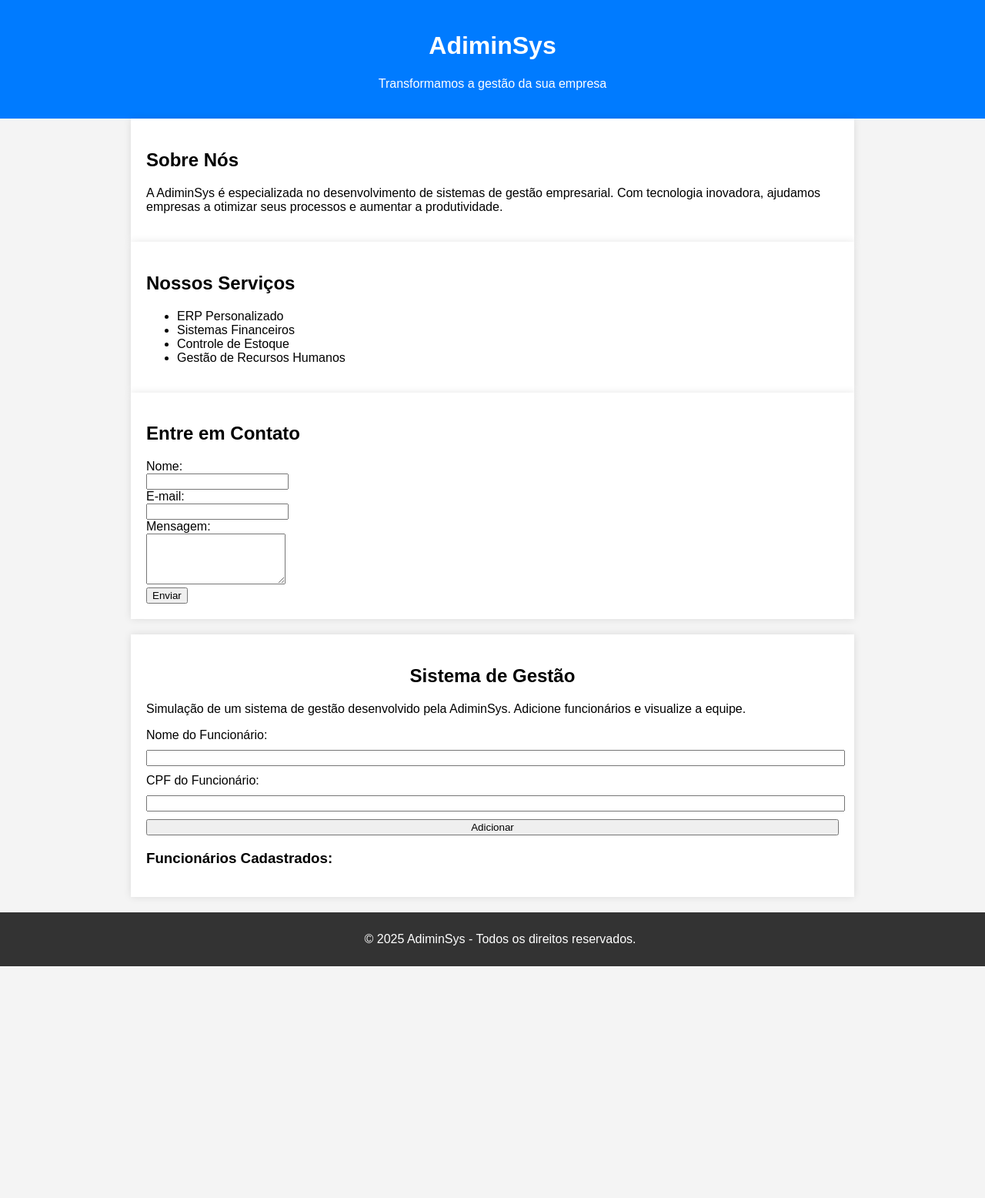
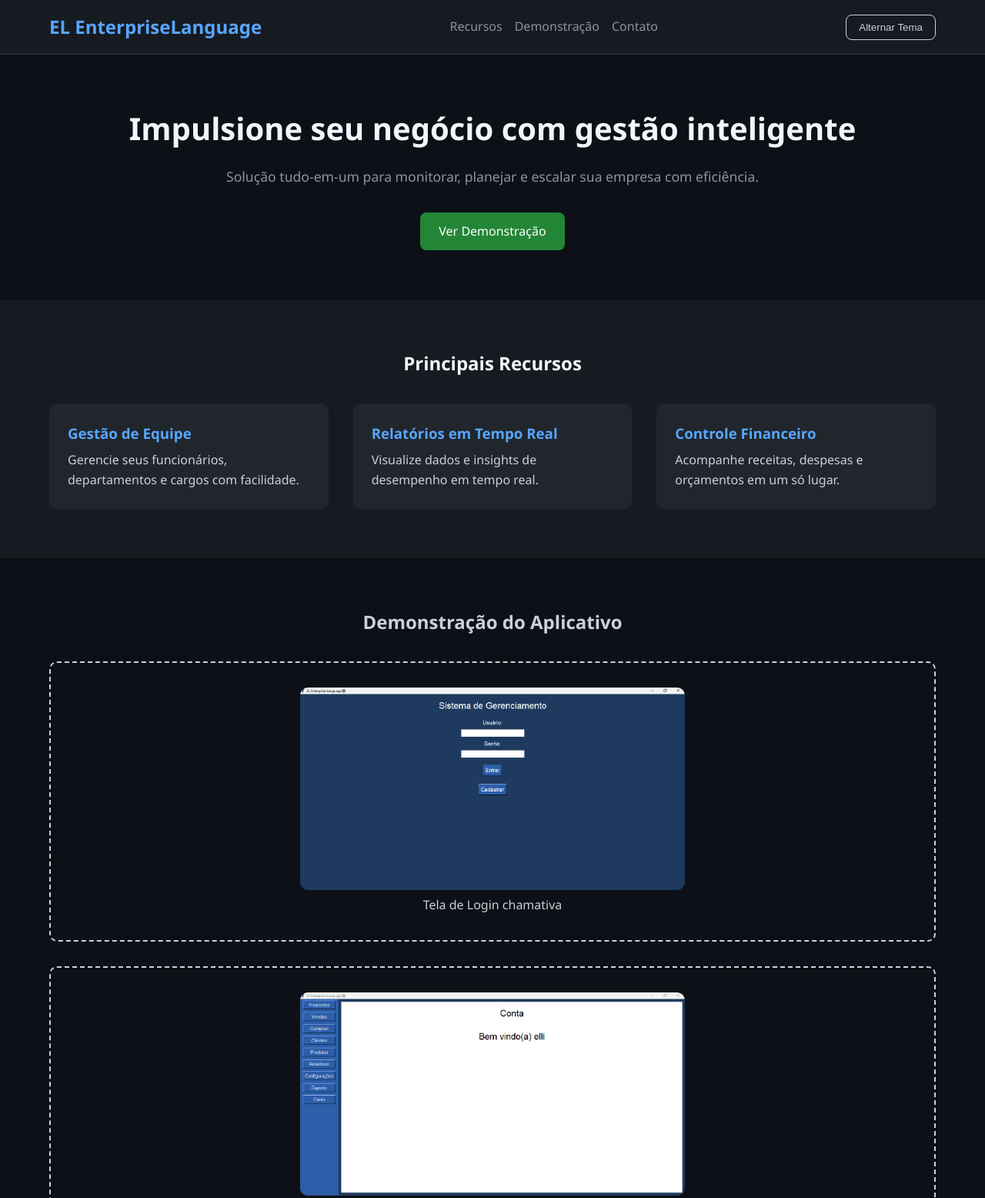
Before and after one commit to ElliJr/site_de_gestao, a plain HTML site: page index.html in a window 1280 px wide. Shown: the top 1556 px of the page at 77% size. Before the commit the page ends 1255 px from the top, so only its background shows below. Drawn offline with Linux system fonts and the light colour scheme; no server answers.

Commit message:
update site
dei um visual novo para o site.

```diff
--- /dev/null
+++ b/css/style.css
@@ -0,0 +1,298 @@
+/* Reset */
+* {
+  margin: 0;
+  padding: 0;
+  box-sizing: border-box;
+}
+
+body {
+  font-family: 'Segoe UI', sans-serif;
+  line-height: 1.6;
+  transition: background-color 0.3s, color 0.3s;
+}
+
+/* Dark Theme */
+body.dark {
+  background-color: #0d1117;
+  color: #c9d1d9;
+}
+
+/* Light Theme */
+body.light {
+  background-color: #f3f4f6;
+  color: #1f2937;
+}
+
+/* Container */
+.container {
+  width: 90%;
+  max-width: 1200px;
+  margin: auto;
+}
+
+/* Header */
+.header {
+  padding: 1rem 0;
+  border-bottom: 1px solid;
+}
+
+body.dark .header {
+  background: #161b22;
+  border-color: #30363d;
+}
+
+body.light .header {
+  background: #ffffff;
+  border-color: #e5e7eb;
+}
+
+.logo {
+  font-size: 1.5rem;
+}
+
+body.dark .logo {
+  color: #58a6ff;
+}
+
+body.light .logo {
+  color: #2563eb;
+}
+
+.nav {
+  list-style: none;
+  display: flex;
+  gap: 1rem;
+}
+
+.nav a {
+  text-decoration: none;
+  transition: color 0.3s;
+}
+
+body.dark .nav a {
+  color: #8b949e;
+}
+
+body.dark .nav a:hover {
+  color: #58a6ff;
+}
+
+body.light .nav a {
+  color: #4b5563;
+}
+
+body.light .nav a:hover {
+  color: #2563eb;
+}
+
+.header .container {
+  display: flex;
+  justify-content: space-between;
+  align-items: center;
+}
+
+/* Toggle Button */
+.theme-toggle {
+  padding: 0.5rem 1rem;
+  border-radius: 8px;
+  background-color: transparent;
+  color: inherit;
+  border: 1px solid currentColor;
+  cursor: pointer;
+  transition: background-color 0.3s;
+}
+
+.theme-toggle:hover {
+  background-color: rgba(255, 255, 255, 0.1);
+}
+
+/* Hero */
+.hero {
+  text-align: center;
+  padding: 4rem 0;
+}
+
+body.dark .hero {
+  background: #0d1117;
+}
+
+body.light .hero {
+  background: #f9fafb;
+}
+
+.hero h2 {
+  font-size: 2.5rem;
+}
+
+body.dark .hero h2 {
+  color: #f0f6fc;
+}
+
+body.light .hero h2 {
+  color: #111827;
+}
+
+.hero p {
+  margin: 1rem 0;
+  font-size: 1.1rem;
+}
+
+body.dark .hero p {
+  color: #8b949e;
+}
+
+body.light .hero p {
+  color: #6b7280;
+}
+
+/* Button */
+.btn {
+  display: inline-block;
+  margin-top: 1rem;
+  background: #238636;
+  color: white;
+  padding: 0.75rem 1.5rem;
+  border-radius: 8px;
+  text-decoration: none;
+  transition: background 0.3s;
+}
+
+.btn:hover {
+  background: #2ea043;
+}
+
+/* Features */
+.features {
+  padding: 4rem 0;
+}
+
+body.dark .features {
+  background: #161b22;
+}
+
+body.light .features {
+  background: #f3f4f6;
+}
+
+.features h2 {
+  text-align: center;
+  margin-bottom: 2rem;
+}
+
+body.dark .features h2 {
+  color: #f0f6fc;
+}
+
+body.light .features h2 {
+  color: #111827;
+}
+
+.feature-list {
+  display: flex;
+  gap: 2rem;
+  flex-wrap: wrap;
+  justify-content: space-around;
+}
+
+.feature {
+  flex: 1;
+  min-width: 250px;
+  padding: 1.5rem;
+  border-radius: 10px;
+  transition: transform 0.3s;
+}
+
+body.dark .feature {
+  background: #21262d;
+}
+
+body.light .feature {
+  background: #ffffff;
+  box-shadow: 0 0 10px rgba(0, 0, 0, 0.05);
+}
+
+.feature:hover {
+  transform: translateY(-5px);
+}
+
+.feature h3 {
+  margin-bottom: 0.5rem;
+}
+
+body.dark .feature h3 {
+  color: #58a6ff;
+}
+
+body.light .feature h3 {
+  color: #2563eb;
+}
+
+/* Demo */
+.demo {
+  padding: 4rem 0;
+  text-align: center;
+}
+
+.demo-box1 {
+  margin-top: 2rem;
+  padding: 2rem;
+  border-radius: 10px;
+  border: 2px dashed;
+}
+.demo-box2 {
+  margin-top: 2rem;
+  padding: 2rem;
+  border-radius: 10px;
+  border: 2px dashed;
+}
+img{
+  border-radius: 10px;
+}
+
+body.dark .demo-box1 .demo-box2 {
+  background: #161b22;
+  border-color: #30363d;
+  color: #8b949e;
+}
+
+body.light .demo-box1 .demo-box2 {
+  background: #ffffff;
+  border-color: #d1d5db;
+  color: #6b7280;
+}
+
+/* Footer */
+.footer {
+  padding: 2rem 0;
+  text-align: center;
+  font-size: 0.9rem;
+}
+
+body.dark .footer {
+  background: #0d1117;
+  color: #8b949e;
+}
+
+body.light .footer {
+  background: #ffffff;
+  color: #6b7280;
+}
+
+.footer a {
+  text-decoration: none;
+}
+
+body.dark .footer a {
+  color: #58a6ff;
+}
+
+body.light .footer a {
+  color: #2563eb;
+}
+
+
+@media (max-width: 720px ) {
+  img{
+    width: 360px;
+  }
+}
--- a/index.html
+++ b/index.html
@@ -1,147 +1,81 @@
 <!DOCTYPE html>
 <html lang="pt-br">
 <head>
-    <meta charset="UTF-8">
-    <meta name="viewport" content="width=device-width, initial-scale=1.0">
-    <title>AdiminSys - Gestão Inteligente</title>
-    <style>
-        body {
-            font-family: Arial, sans-serif;
-            margin: 0;
-            padding: 0;
-            background-color: #f4f4f4;
-        }
-        header {
-            background-color: #007bff;
-            color: white;
-            padding: 20px;
-            text-align: center;
-        }
-        section {
-            padding: 20px;
-            max-width: 900px;
-            margin: auto;
-            background: white;
-            box-shadow: 0px 0px 10px rgba(0, 0, 0, 0.1);
-        }
-        footer {
-            background-color: #333;
-            color: white;
-            text-align: center;
-            padding: 10px;
-            position: relative;
-            bottom: 0;
-            width: 100%;
-        }
-        .gestao-container {
-            padding: 20px;
-            max-width: 900px;
-            margin: 20px auto;
-            background: white;
-            box-shadow: 0px 0px 10px rgba(0, 0, 0, 0.1);
-        }
-        .gestao-container h2 {
-            text-align: center;
-        }
-        .gestao-form label, .gestao-form input, .gestao-form button {
-            display: block;
-            width: 100%;
-            margin-bottom: 10px;
-        }
-    </style>
+  <meta charset="UTF-8" />
+  <meta name="viewport" content="width=device-width, initial-scale=1.0"/>
+  <title>EL EnterpriseLanguage - Demo</title>
+  <link rel="stylesheet" href="css/style.css"/>
 </head>
-<body>
-    <header>
-        <h1>AdiminSys</h1>
-        <p>Transformamos a gestão da sua empresa</p>
+<body class="dark">
+  <header class="header">
+    <div class="container">
+      <h1 class="logo">EL EnterpriseLanguage</h1>
+      <nav>
+        <ul class="nav">
+          <li><a href="#features">Recursos</a></li>
+          <li><a href="#demo">Demonstração</a></li>
+          <li><a href="#contact">Contato</a></li>
+        </ul>
+      </nav>
+      <button id="toggleTheme" class="theme-toggle">Alternar Tema</button>
+    </div>
   </header>
 
-    <section>
-        <h2>Sobre Nós</h2>
-        <p>A AdiminSys é especializada no desenvolvimento de sistemas de gestão empresarial.
-           Com tecnologia inovadora, ajudamos empresas a otimizar seus processos e aumentar a produtividade.</p>
+  <section class="hero">
+    <div class="container">
+      <h2>Impulsione seu negócio com gestão inteligente</h2>
+      <p>Solução tudo-em-um para monitorar, planejar e escalar sua empresa com eficiência.</p>
+      <a href="#demo" class="btn">Ver Demonstração</a>
+    </div>
   </section>
 
-    <section>
-        <h2>Nossos Serviços</h2>
-        <ul>
-            <li>ERP Personalizado</li>
-            <li>Sistemas Financeiros</li>
-            <li>Controle de Estoque</li>
-            <li>Gestão de Recursos Humanos</li>
-        </ul>
+  <section class="features" id="features">
+    <div class="container">
+      <h2>Principais Recursos</h2>
+      <div class="feature-list">
+        <div class="feature">
+          <h3>Gestão de Equipe</h3>
+          <p>Gerencie seus funcionários, departamentos e cargos com facilidade.</p>
+        </div>
+        <div class="feature">
+          <h3>Relatórios em Tempo Real</h3>
+          <p>Visualize dados e insights de desempenho em tempo real.</p>
+        </div>
+        <div class="feature">
+          <h3>Controle Financeiro</h3>
+          <p>Acompanhe receitas, despesas e orçamentos em um só lugar.</p>
+        </div>
+      </div>
+    </div>
   </section>
 
-    <section>
-        <h2>Entre em Contato</h2>
-        <form>
-            <label for="nome">Nome:</label><br>
-            <input type="text" id="nome" name="nome" required><br>
-            <label for="email">E-mail:</label><br>
-            <input type="email" id="email" name="email" required><br>
-            <label for="mensagem">Mensagem:</label><br>
-            <textarea id="mensagem" name="mensagem" rows="4" required></textarea><br>
-            <button type="submit" >Enviar</button>
-        </form>
+  <section class="demo" id="demo">
+    <div class="container">
+      <h2>Demonstração do Aplicativo</h2>
+      <div class="demo-box1">
+        <img src="Captura de tela 2025-04-16 210803.png" alt="img da tela de login" width="500px">
+        <p>Tela de Login chamativa</p>
+      </div>
+      <div class="demo-box2">
+        <img src="Captura de tela 2025-04-16 212453.png" alt="img da tela de login" width="500px">
+        <p>Tela da conta</p>
+      </div>
+    </div>
   </section>
 
-    <section class="gestao-container">
-        <h2>Sistema de Gestão</h2>
-        <p>Simulação de um sistema de gestão desenvolvido pela AdiminSys. Adicione funcionários e visualize a equipe.</p>
-        <form class="gestao-form" id="gestaoForm">
-            <label for="nomeFuncionario">Nome do Funcionário:</label>
-            <input type="text" id="nomeFuncionario" required>
-            <label for="cpfFuncionario">CPF do Funcionário:</label>
-            <input type="text" id="cpfFuncionario" required>
-            <button type="button" onclick="adicionarFuncionario()">Adicionar</button>
-        </form>
-        <h3>Funcionários Cadastrados:</h3>
-        <ul id="listaFuncionarios"></ul>
-    </section>
-
-    <footer>
-        <p>&copy; 2025 AdiminSys - Todos os direitos reservados.</p>
+  <footer class="footer" id="contact">
+    <div class="container">
+      <p>Entre em contato: <a href="mailto:info@enterpriselanguage.com">info@enterpriselanguage.com</a></p>
+      <p>&copy; 2025 EL EnterpriseLanguage. Todos os direitos reservados.</p>
+    </div>
   </footer>
 
   <script>
-        async function adicionarFuncionario() {
-            var nome = document.getElementById('nomeFuncionario').value;
-            var cpf = document.getElementById('cpfFuncionario').value;
-
-            if (!nome || !cpf) {
-                alert("Nome e CPF são obrigatórios!");
-                return;
-            }
-
-            const response = await fetch('http://localhost:3000/adicionar-funcionario', {
-                method: 'POST',
-                headers: { 'Content-Type': 'application/json' },
-                body: JSON.stringify({ nome, cpf })
+    const btn = document.getElementById('toggleTheme');
+    btn.addEventListener('click', () => {
+      document.body.classList.toggle('dark');
+      document.body.classList.toggle('light');
     });
-
-            const data = await response.json();
-            alert(data.mensagem);
-            document.getElementById('nomeFuncionario').value = '';
-            document.getElementById('cpfFuncionario').value = '';
-
-            carregarFuncionarios();
-        }
-
-        async function carregarFuncionarios() {
-            const response = await fetch('http://localhost:3000/funcionarios');
-            const funcionarios = await response.json();
-
-            var lista = document.getElementById('listaFuncionarios');
-            lista.innerHTML = '';
-            funcionarios.forEach(funcionario => {
-                var item = document.createElement('li');
-                item.textContent = `${funcionario.nome} - CPF: ${funcionario.cpf}`;
-                lista.appendChild(item);
-            });
-        }
-
-        document.addEventListener("DOMContentLoaded", carregarFuncionarios);
   </script>
-
 </body>
 </html>
--- a/package.json
+++ /dev/null
@@ -1,6 +0,0 @@
-{
-  "dependencies": {
-    "cors": "^2.8.5",
-    "express": "^4.21.2"
-  }
-}
```
Also changed, not shown: backend/funcionarios.json (deleted, +0 -10 lines), backend/server.js (deleted, +0 -44 lines), Captura de tela 2025-04-16 210803.png (added), Captura de tela 2025-04-16 210907.png (added), Captura de tela 2025-04-16 212453.png (added), style.css (deleted), 1 other file. Lines whose indentation alone changed are shown as unchanged.
